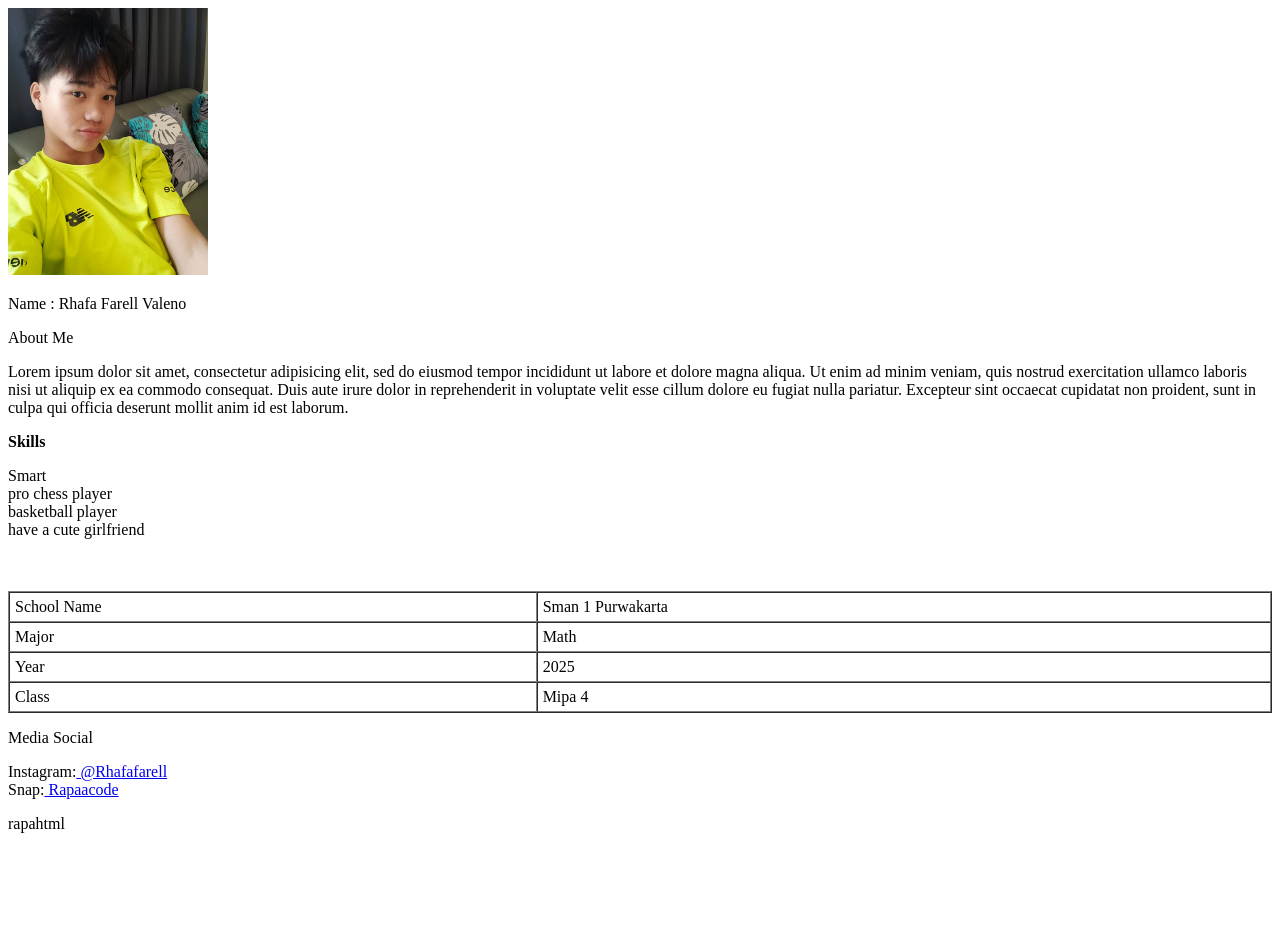
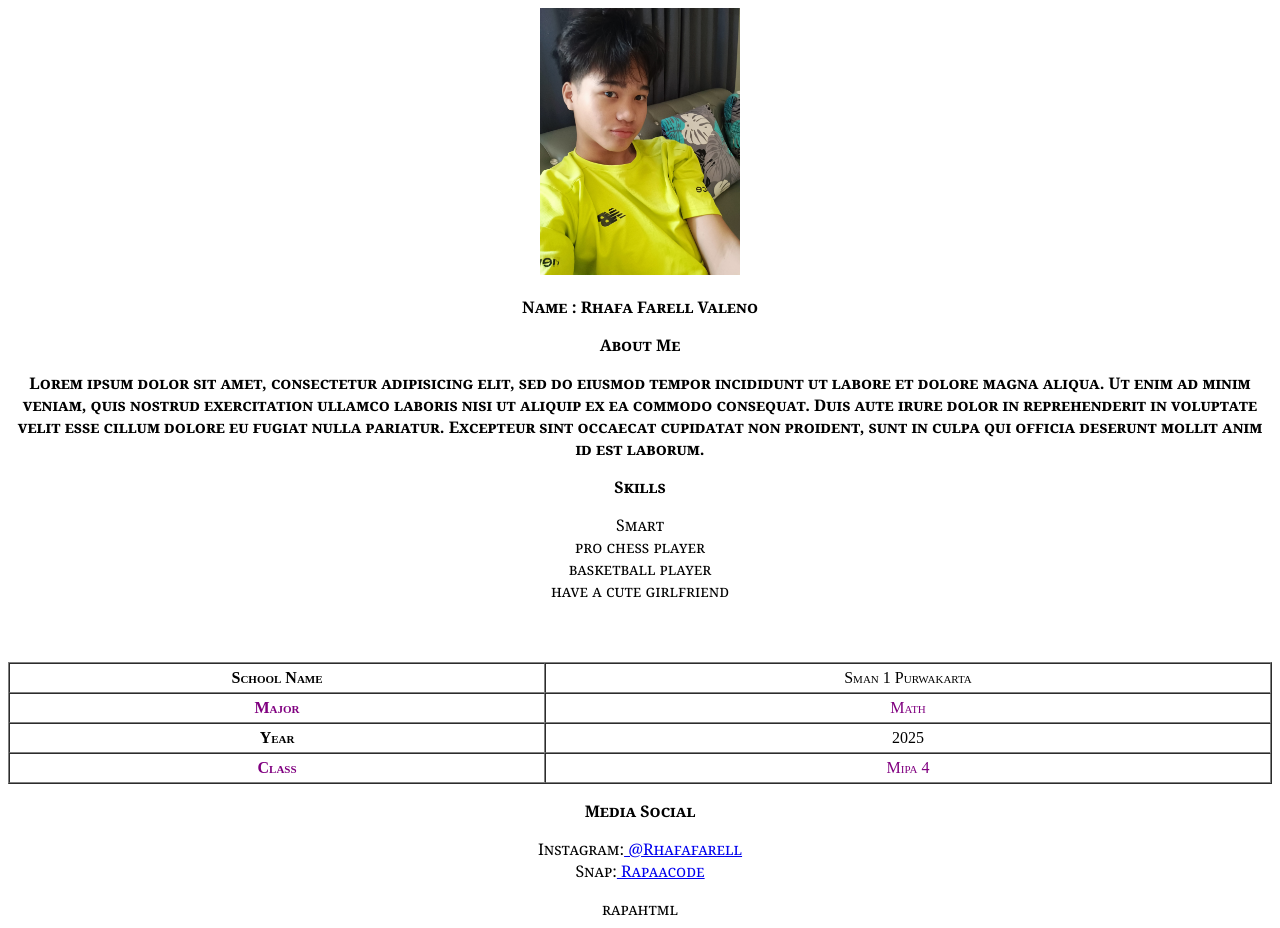
Before and after one commit to rapacode/code, a plain HTML site: page index.html in a window 1280 px wide. Before the commit the page ends 841 px from the top, so only its background shows below. Drawn offline with Linux system fonts and the light colour scheme.

Commit message:
Update index.html

```diff
--- a/index.html
+++ b/index.html
@@ -2,7 +2,7 @@
 <html>
 <head>
 	<title>challenge</title>
-	<link rel="stylesheet" href="chat.css">
+	<link rel="stylesheet" href="style.css">
 	<meta name="viewport" content="width=device-width, initial-scale=1.0">
 
 </head>
```
